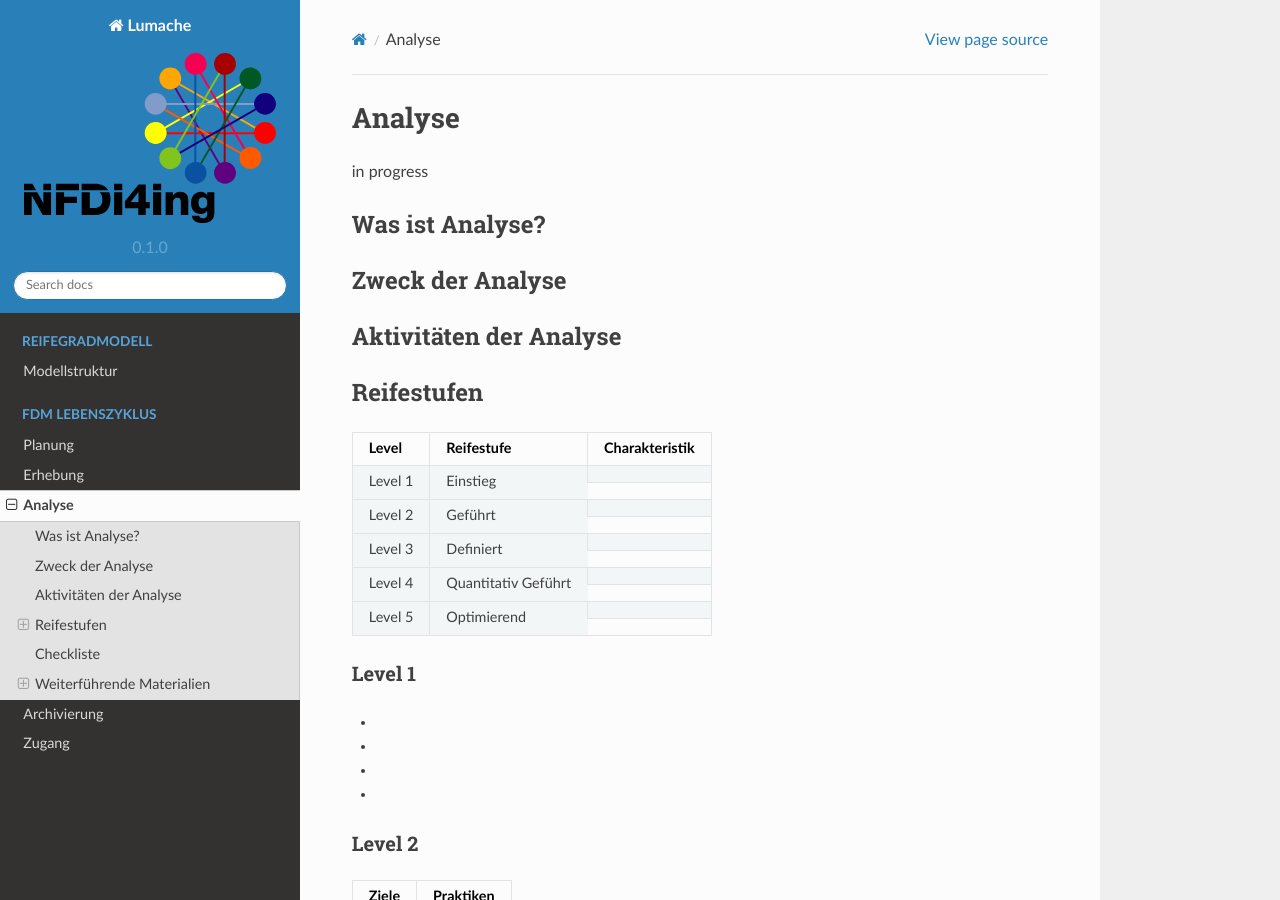
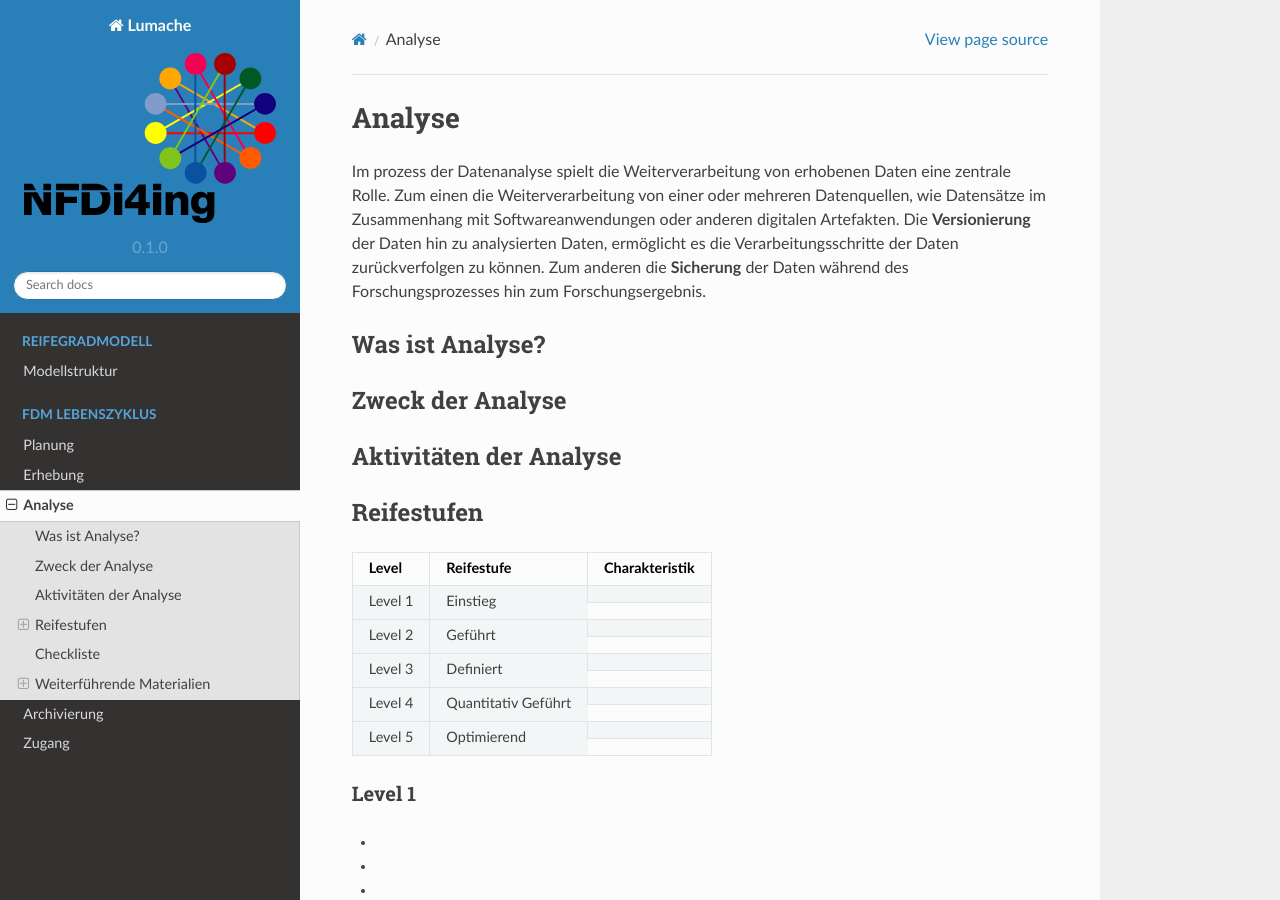
Before and after one commit to LUHMW/MaturityModelsNFDI4Ing, a Sphinx documentation site: the page built from docs/source/analyse.rst, in a window 1280 px wide and 900 px high. Built offline with Sphinx 7.4.7 and the Read the Docs theme 2.0.0, drawn with Linux system fonts in a browser that asks for light colours.

Commit message:
Update analyse.rst

```diff
--- a/docs/source/analyse.rst
+++ b/docs/source/analyse.rst
@@ -5,7 +5,8 @@
 Analyse
 #########
 
-in progress
+Im prozess der Datenanalyse spielt die Weiterverarbeitung von erhobenen Daten eine zentrale Rolle. Zum einen die Weiterverarbeitung von einer oder mehreren Datenquellen, wie Datensätze im Zusammenhang mit Softwareanwendungen oder anderen digitalen Artefakten. Die **Versionierung** der Daten hin zu analysierten Daten, ermöglicht es die Verarbeitungsschritte der Daten zurückverfolgen zu können.
+Zum anderen die **Sicherung** der Daten während des Forschungsprozesses hin zum Forschungsergebnis.
 
 *************************
 Was ist Analyse?
```
